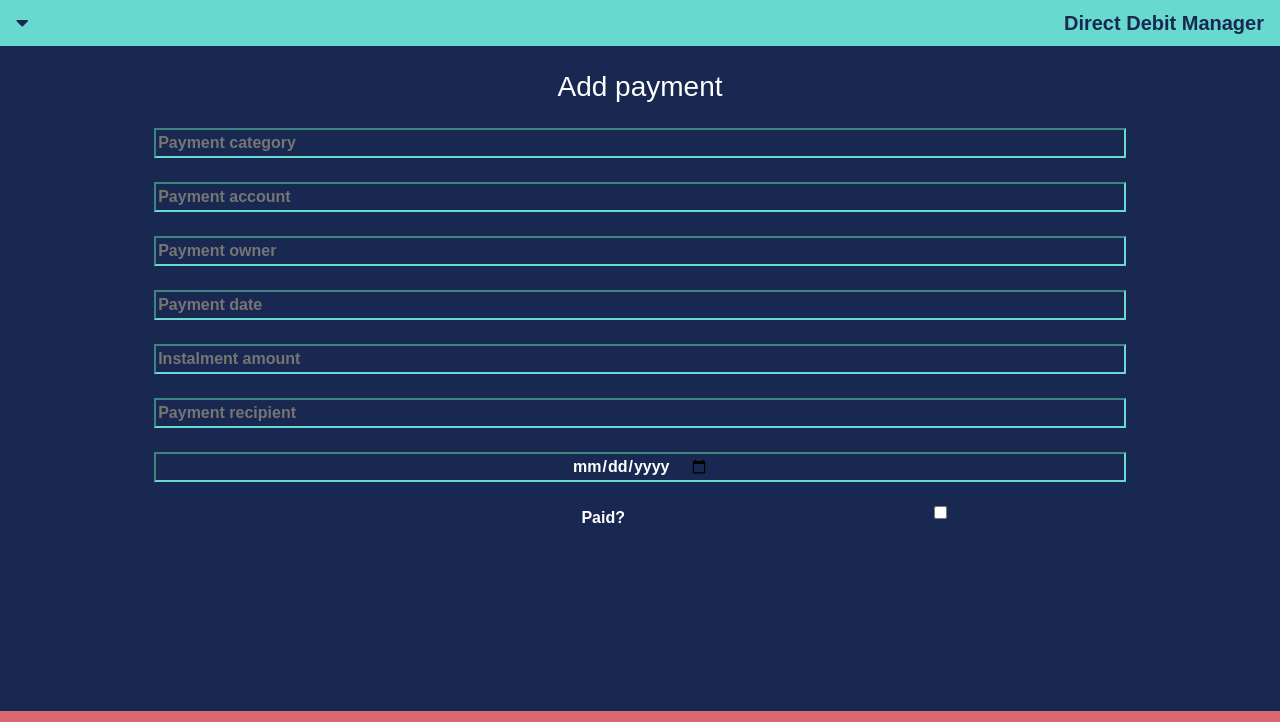
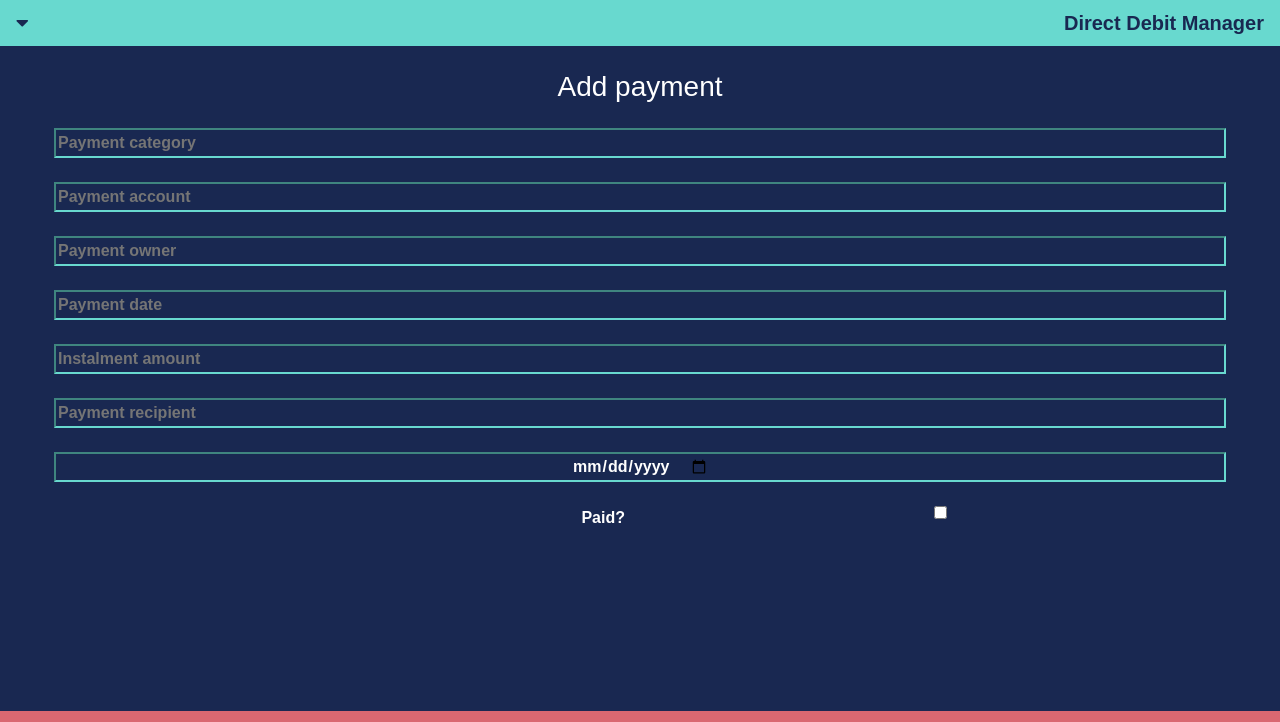
Before and after one commit to benm4ckenzie/finance, a Django app: page /payment in a window 1280 px wide. Shown: the top 722 px of the page. Run offline with Django 3.2, Linux system fonts and the light colour scheme; data comes from the database, SQL or seed files in the repository; some libraries are stand-ins or nearby versions.

Commit message:
Adjusts width of columns

```diff
--- a/monthly_budget/templates/monthly_budget/add_payment.html
+++ b/monthly_budget/templates/monthly_budget/add_payment.html
@@ -5,37 +5,37 @@
 <form method="POST" action="payment">
     {% csrf_token %}
     <div class="row m-4">
-        <div class="col-10 offset-1">
+        <div class="col">
             <input class="positioning input-box" type="text" placeholder="Payment category" name="payment_category" id="id_payment_category" required>
         </div>
     </div>
     <div class="row m-4">
-        <div class="col-10 offset-1">
+        <div class="col">
             <input class="positioning input-box" type="text" placeholder="Payment account" name="payment_account" id="id_payment_account" required>
         </div>
     </div>
     <div class="row m-4">
-        <div class="col-10 offset-1">
+        <div class="col">
             <input class="positioning input-box" type="text" placeholder="Payment owner" name="payment_owner" id="id_payment_owner" required>
         </div>
     </div>
     <div class="row m-4">
-        <div class="col-10 offset-1">
+        <div class="col">
             <input class="positioning input-box" type="value" placeholder="Payment date" name="payment_date" id="id_payment_date" required>
         </div>
     </div>
     <div class="row m-4">
-        <div class="col-10 offset-1">
+        <div class="col">
             <input class="positioning input-box" type="value" placeholder="Instalment amount" name="instalment_amount" id="id_instalment_amount" required>
         </div>
     </div>
     <div class="row m-4">
-        <div class="col-10 offset-1">
+        <div class="col">
             <input class="positioning input-box" type="text" placeholder="Payment recipient" name="payment_recipient" id="id_payment_recipient" required>
         </div>
     </div>
     <div class="row m-4">
-        <div class="col-10 offset-1">
+        <div class="col">
             <input class="positioning input-box" type="date" placeholder="Payment completion date" name="payment_completion_date" id="id_payment_completion_date">
         </div>
     </div>
```
